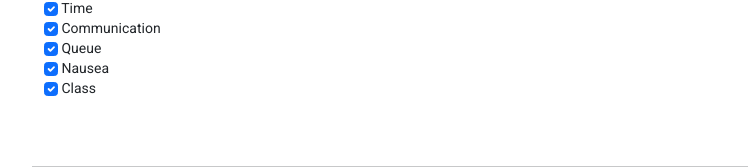
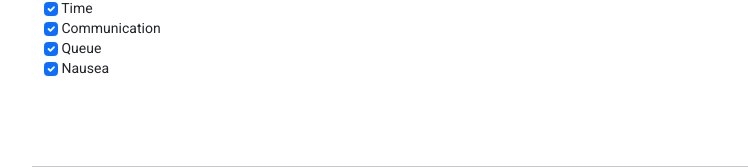
Before and after one commit to drg-strat-roulette/drg-strat-roulette, an Angular app: page / in a window 1280 px wide. Shown: the part 138-306 px from the top of the page, without its empty margins (50-798 px from the left). Built offline with nearby package versions, Linux system fonts and the light colour scheme.

Commit message:
- Removed Class tag - Added team requirements to strats which previously had the Class tag

```diff
--- a/src/app/data/strats.const.ts
+++ b/src/app/data/strats.const.ts
@@ -64,28 +64,48 @@ export const strategies: Strategy[] = [
 		name: 'Firing Squad',
 		summary: `All dwarves must play as ${DwarfType.gunner}.`,
 		details: '',
-		tags: [StratTag.class],
+		requirements: {
+			team: (t) =>
+				t.dwarves.length >= 2 &&
+				t.dwarves.every((dwarf) => dwarf.type === DwarfType.gunner || dwarf.type === DwarfType.flexible),
+		},
+		writtenRequirements: `Team must have 2+ dwarves. All dwarves must be willing to play as ${DwarfType.gunner}.`,
 	},
 	{
 		id: 9,
 		name: "Drill 'Em and Grill 'Em",
 		summary: `All dwarves must play as ${DwarfType.driller}.`,
 		details: '',
-		tags: [StratTag.class],
+		requirements: {
+			team: (t) =>
+				t.dwarves.length >= 2 &&
+				t.dwarves.every((dwarf) => dwarf.type === DwarfType.driller || dwarf.type === DwarfType.flexible),
+		},
+		writtenRequirements: `Team must have 2+ dwarves. All dwarves must be willing to play as ${DwarfType.driller}.`,
 	},
 	{
 		id: 10,
 		name: 'Swinger Party',
 		summary: `All dwarves must play as ${DwarfType.scout}.`,
 		details: '',
-		tags: [StratTag.class],
+		requirements: {
+			team: (t) =>
+				t.dwarves.length >= 2 &&
+				t.dwarves.every((dwarf) => dwarf.type === DwarfType.scout || dwarf.type === DwarfType.flexible),
+		},
+		writtenRequirements: `Team must have 2+ dwarves. All dwarves must be willing to play as ${DwarfType.scout}.`,
 	},
 	{
 		id: 11,
 		name: 'Engineer Is Engi-here',
 		summary: `All dwarves must play as ${DwarfType.engineer}.`,
 		details: '',
-		tags: [StratTag.class],
+		requirements: {
+			team: (t) =>
+				t.dwarves.length >= 2 &&
+				t.dwarves.every((dwarf) => dwarf.type === DwarfType.engineer || dwarf.type === DwarfType.flexible),
+		},
+		writtenRequirements: `Team must have 2+ dwarves. All dwarves must be willing to play as ${DwarfType.engineer}.`,
 	},
 	{
 		id: 12,
@@ -653,10 +673,14 @@ export const strategies: Strategy[] = [
 	{
 		id: 73,
 		name: 'Hoxxes Is Not Wheelchair Accessible',
-		summary: `All ${DwarfType.scout}s. Can't move while grounded.`,
+		summary: `All dwarves must play as ${DwarfType.scout}. Cannot move while grounded.`,
 		details:
 			'You may use movement keys to strafe while in the air, but should remain stationary while on the ground.',
-		tags: [StratTag.class],
+		requirements: {
+			team: (t) =>
+				t.dwarves.every((dwarf) => dwarf.type === DwarfType.scout || dwarf.type === DwarfType.flexible),
+		},
+		writtenRequirements: `All dwarves must be willing to play as ${DwarfType.scout}.`,
 	},
 	{
 		id: 74,
@@ -978,7 +1002,6 @@ export const strategies: Strategy[] = [
 		summary: 'Bunker any time swarm music is playing.',
 		details:
 			'Whenever swarm music is playing, you must enter a bunker and remain there until the swarm music is over. You may not do anything (shoot bugs, mine, or revive) until you are in your bunker.',
-		tags: [StratTag.class],
 		requirements: {
 			team: (t) => t.dwarves.some((d) => d.type === DwarfType.engineer || d.type === DwarfType.flexible),
 		},
@@ -987,13 +1010,15 @@ export const strategies: Strategy[] = [
 	{
 		id: 108,
 		name: 'The Best Offense',
-		summary: `Everyone must play as ${DwarfType.engineer} with gemini turrets and at least one of each: turret whip, EM discharge, turret arc.`,
-		details: '',
-		tags: [StratTag.loadout, StratTag.class],
-		requirements: {
-			team: (t) => t.dwarves.length >= 2,
-		},
-		writtenRequirements: 'Team must have 2+ dwarves.',
+		summary: `All dwarves must play as ${DwarfType.engineer} with gemini turrets and at least one of each: turret whip, EM discharge, turret arc.`,
+		details: '',
+		tags: [StratTag.loadout],
+		requirements: {
+			team: (t) =>
+				t.dwarves.length >= 2 &&
+				t.dwarves.every((dwarf) => dwarf.type === DwarfType.engineer || dwarf.type === DwarfType.flexible),
+		},
+		writtenRequirements: `Team must have 2+ dwarves. All dwarves must be willing to play as ${DwarfType.engineer}.`,
 	},
 	{
 		id: 109,
@@ -1461,10 +1486,14 @@ export const strategies: Strategy[] = [
 	{
 		id: 158,
 		name: 'Keep It Up',
-		summary: `All dwarves are ${DwarfType.scout}. You must remain in the air as much as possible.`,
+		summary: `All dwarves must play as ${DwarfType.scout}. You must remain in the air as much as possible.`,
 		details:
 			"Recommended to use hoverclock, boomstick w/ special powder, and/or hover boots if you're concerned you can't complete this challenge. You may take advantage of low gravity missions if there is one. You may make exceptions for actions that require you to be grounded such as resupplying, depositing, or uplinks/refueling.",
-		tags: [StratTag.class],
+		requirements: {
+			team: (t) =>
+				t.dwarves.every((dwarf) => dwarf.type === DwarfType.scout || dwarf.type === DwarfType.flexible),
+		},
+		writtenRequirements: `All dwarves must be willing to play as ${DwarfType.scout}.`,
 	},
 	{
 		id: 159,
@@ -1606,11 +1635,13 @@ export const strategies: Strategy[] = [
 		name: 'Mutually-Assured Destruction',
 		summary: 'Everyone run fat boy pgl with "nails and tape" and "proximity trigger".',
 		details: '',
-		tags: [StratTag.loadout, StratTag.class],
-		requirements: {
-			team: (t) => t.dwarves.length >= 2,
-		},
-		writtenRequirements: 'Team must have 2+ dwarves.',
+		tags: [StratTag.loadout],
+		requirements: {
+			team: (t) =>
+				t.dwarves.length >= 2 &&
+				t.dwarves.every((dwarf) => dwarf.type === DwarfType.engineer || dwarf.type === DwarfType.flexible),
+		},
+		writtenRequirements: `Team must have 2+ dwarves. All dwarves must be willing to play as ${DwarfType.engineer}.`,
 	},
 	{
 		id: 174,
--- a/src/app/models/strat.interface.ts
+++ b/src/app/models/strat.interface.ts
@@ -23,7 +23,6 @@ export enum StratTag {
 	communication = 'Communication',
 	queue = 'Queue',
 	nausea = 'Nausea',
-	class = 'Class',
 }
 
 export const stratTagInfo: StratTagInfo[] = [
@@ -59,11 +58,6 @@ export const stratTagInfo: StratTagInfo[] = [
 		description: 'This strategy has the potential to cause nausea for some players.',
 		tooltipDetails: 'may cause nausea.',
 	},
-	{
-		type: StratTag.class,
-		description: 'This strategy requires multiple dwarves to play as the same class.',
-		tooltipDetails: 'require multiple dwarves to play as the same class.',
-	},
 ];
 
 export interface StratTagInfo {
```
